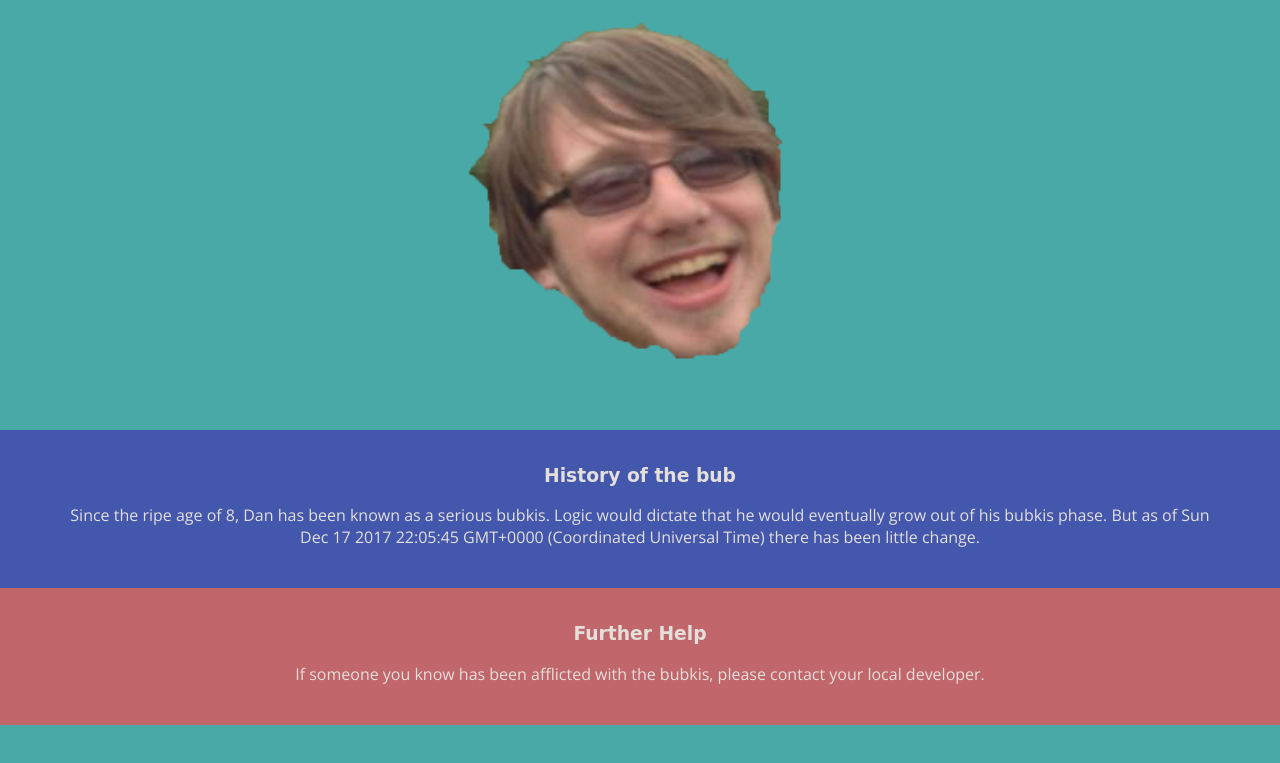
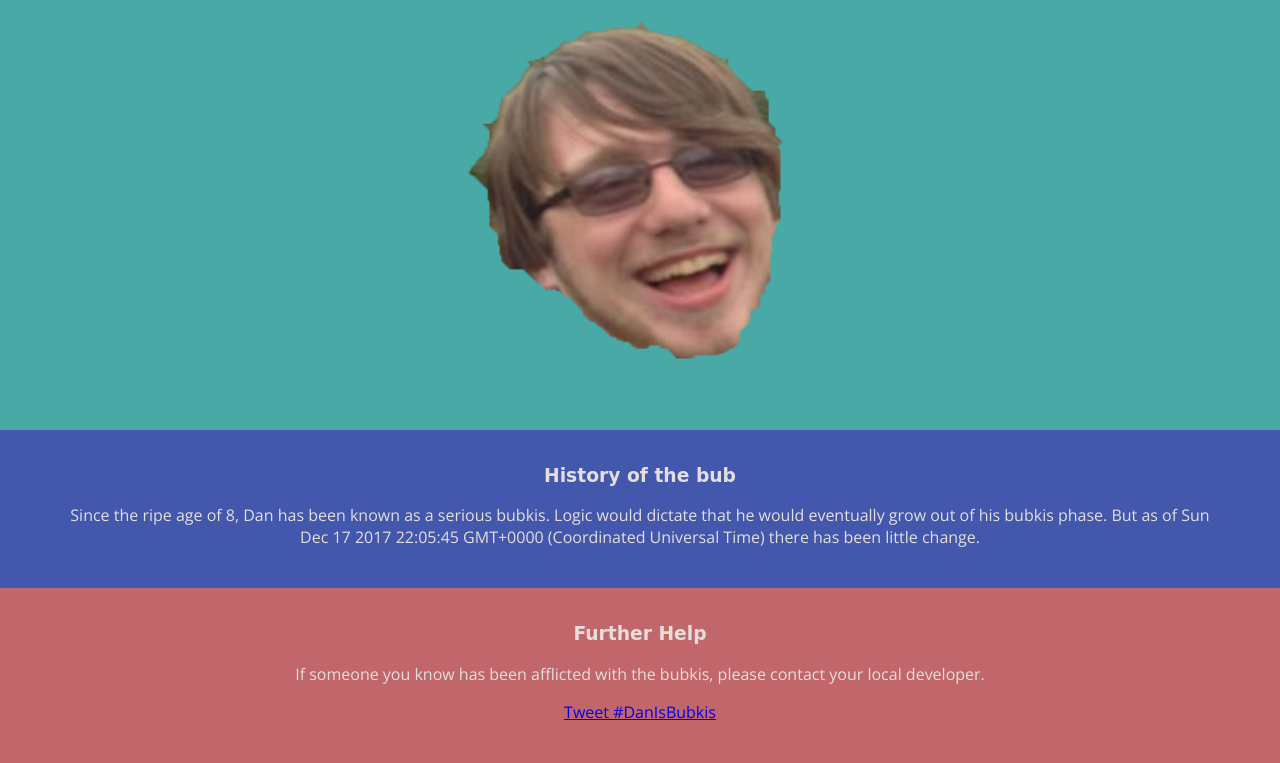
Before and after one commit to venatiodecorus/dansxmasmiracle, a plain HTML site: page index.html in a window 1280 px wide. Shown: the part 171-934 px from the top of the page. Before the commit the page ends 896 px from the top, so only its background shows below. Drawn offline with nearby package versions, Linux system fonts and the light colour scheme; a web font is replaced by a local one.

Commit message:
add twitter link

```diff
--- a/index.html
+++ b/index.html
@@ -83,6 +83,7 @@
                 If someone you know has been afflicted with the bubkis, please
                 contact your local developer.
             </p>
+            <p><a href="https://twitter.com/intent/tweet?button_hashtag=DanIsBubkis&ref_src=twsrc%5Etfw" class="twitter-hashtag-button" data-show-count="false">Tweet #DanIsBubkis</a><script async src="https://platform.twitter.com/widgets.js" charset="utf-8"></script></p>
         </section>
     </body>
     <script>
```
